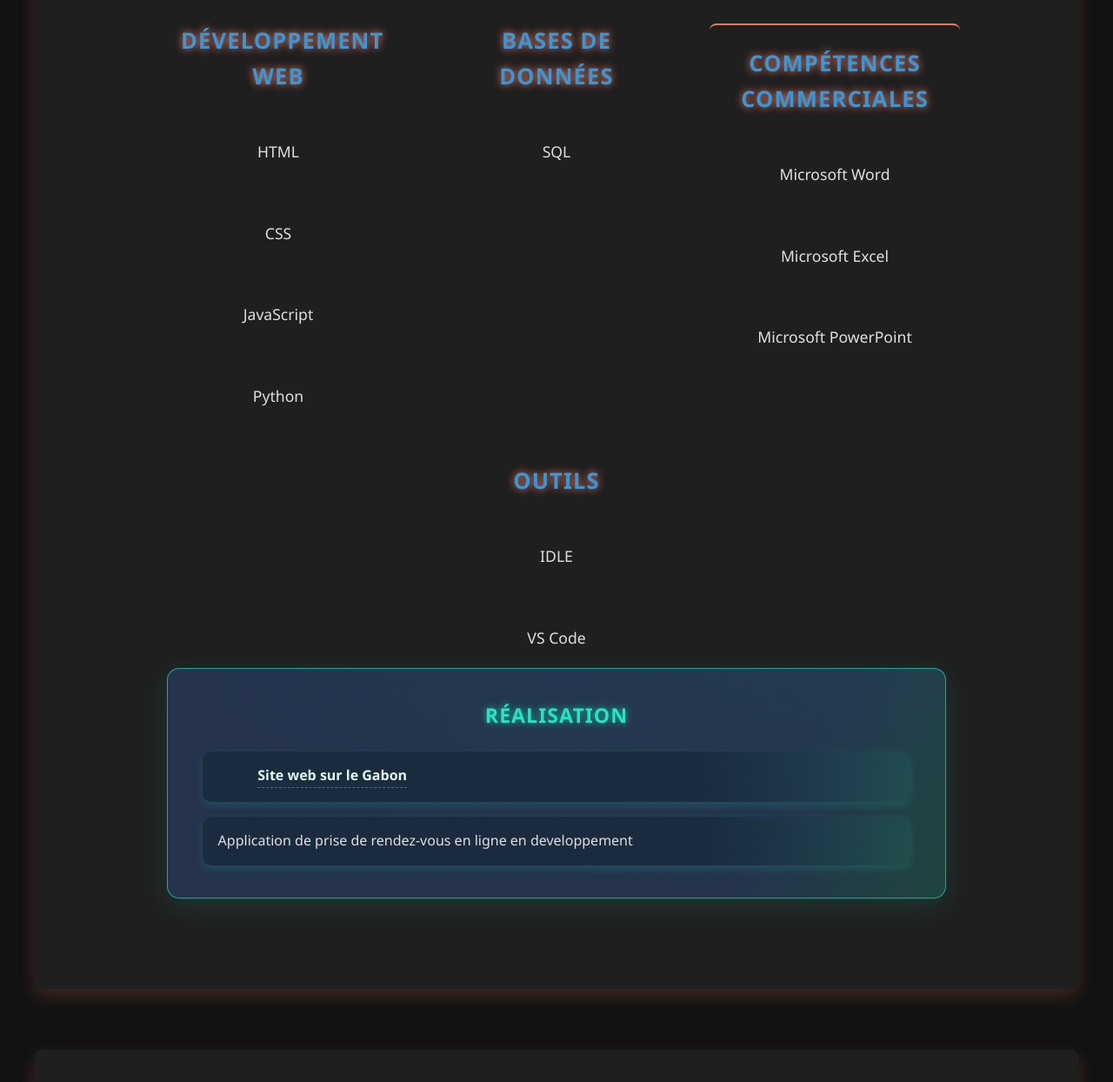
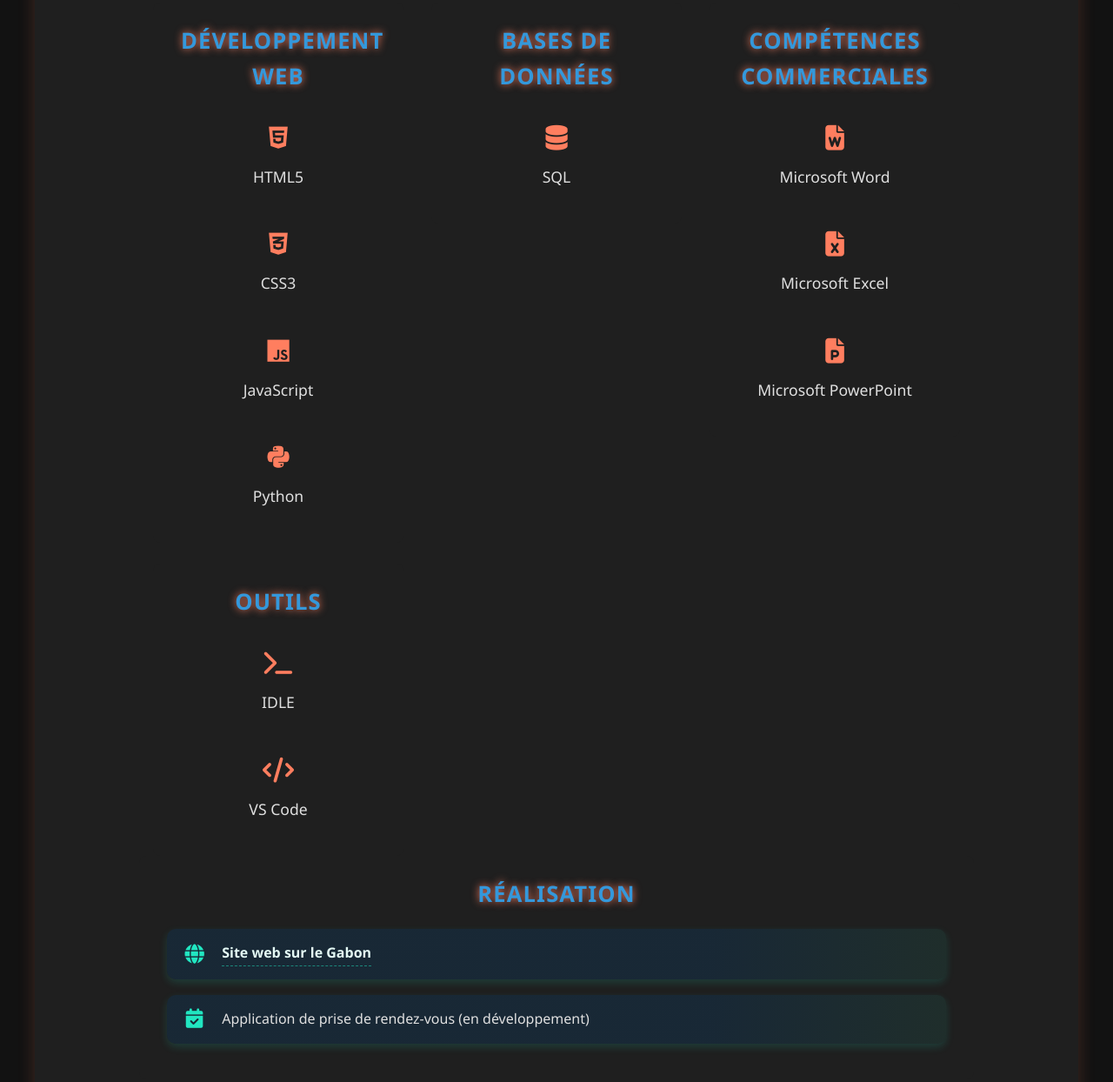
Before and after one commit to Asterglenn/asterglenn.github.io, a plain HTML site: page index.html in a window 1280 px wide. Shown: the part 2011-3255 px from the top of the page at 87% size. Drawn offline with Linux system fonts and the light colour scheme.

Commit message:
mise à jour du head

```diff
--- a/index.html
+++ b/index.html
@@ -2,22 +2,35 @@
 <html lang="fr">
 <head>
     <meta charset="UTF-8" />
-    <meta http-equiv="Content-Security-Policy" content="default-src 'self'; script-src 'self' https://cdnjs.cloudflare.com https://fonts.googleapis.com; style-src 'self' 'unsafe-inline' https://fonts.googleapis.com; font-src 'self' https://fonts.gstatic.com; img-src 'self' data:; object-src 'none'; base-uri 'self'; form-action 'self'">
+    <meta http-equiv="Content-Security-Policy"
+      content="default-src 'self';
+               script-src 'self' https://cdnjs.cloudflare.com https://fonts.googleapis.com;
+               style-src 'self' 'unsafe-inline' https://fonts.googleapis.com https://cdnjs.cloudflare.com;
+               font-src 'self' data: https://fonts.gstatic.com https://cdnjs.cloudflare.com https://cdnjs.cloudflare.com/ajax/libs/font-awesome/;
+               img-src 'self' data:;
+               object-src 'none';
+               base-uri 'self';
+               form-action 'self'">
+
     <meta name="referrer" content="no-referrer">
     <meta name="ASTER" content="width=device-width, initial-scale=1" />
     <title>Glenn Aster - Portfolio Développeur</title>
-    <!-- FontAwesome pour icônes -->
-    <link href="https://cdnjs.cloudflare.com/ajax/libs/font-awesome/6.0.0/css/all.min.css" rel="stylesheet" />
-    <!-- Google Fonts (optionnel mais recommandé) -->
-    <link href="https://fonts.googleapis.com/css2?family=Poppins:wght@300;500;700&display=swap" rel="stylesheet">
-    <!-- CSS -->
+
+    <!-- Google Fonts -->
+    <link href="https://fonts.googleapis.com/css?family=Poppins:wght@300;500;700&display=swap" rel="stylesheet">
+
+    <!-- Feuille de style principale -->
     <link rel="stylesheet" href="style.css" />
+
+    <!-- Font Awesome dernière version (6.5.2) -->
     <link rel="stylesheet"
-      href="https://cdnjs.cloudflare.com/ajax/libs/font-awesome/6.0.0/css/all.min.css"
-      integrity="sha512-9usAa10IRO0HhonpyA0Y4ZCkxzgv2Fne5+5ZTCDJ/NzNw2K6Jqq/RSB+BeIVHeYHlPOGQ5Ge86X1P6Lx98R5Vg=="
-      crossorigin="anonymous" referrerpolicy="no-referrer">
+      href="https://cdnjs.cloudflare.com/ajax/libs/font-awesome/6.5.2/css/all.min.css"
+      integrity="sha512-SnH5WK+bZxgPHs44uWIX+LLJAJ9/2PkPKZ5QiAj6Ta86w+fsb2TkcmfRyVX3pBnMFcV7oQPJkl9QevSCWr3W6A=="
+      crossorigin="anonymous"
+      referrerpolicy="no-referrer">
 
 </head>
+
 <body>
     <!-- Navigation -->
     <nav class="navbar">
@@ -112,68 +125,63 @@
   <div class="container max-width-1000">
     <h2 class="section-title">Mes Compétences</h2>
     <div class="skills-grid">
+
+      <!-- Développement Web -->
       <div class="skill-category card">
         <h3>Développement Web</h3>
         <div class="skill-list">
-                        <div class="skill-item"><i class="fab fa-html5"></i><span>HTML</span></div>
-                        <div class="skill-item"><i class="fab fa-css3-alt"></i><span>CSS</span></div>
-                        <div class="skill-item"><i class="fab fa-js-square"></i><span>JavaScript</span></div>
-                        <div class="skill-item"><i class="fab fa-python"></i><span>Python</span></div>
+          <div class="skill-item"><i class="fab fa-html5"></i> <span>HTML5</span></div>
+          <div class="skill-item"><i class="fab fa-css3-alt"></i> <span>CSS3</span></div>
+          <div class="skill-item"><i class="fab fa-js"></i> <span>JavaScript</span></div>
+          <div class="skill-item"><i class="fab fa-python"></i> <span>Python</span></div>
         </div>
       </div>
+
       <!-- Bases de données -->
       <div class="skill-category card">
         <h3>Bases de données</h3>
         <div class="skill-list">
-      <div class="skill-item"><i class="fas fa-database"></i><span>SQL</span></div>
+          <div class="skill-item"><i class="fas fa-database"></i> <span>SQL</span></div>
         </div>
       </div>
+
       <!-- Compétences commerciales -->
-  <div class="skill-category card commercial-category">
+      <div class="skill-category card">
         <h3>Compétences commerciales</h3>
         <div class="skill-list">
-      <div class="skill-item">
-        <i class="fas fa-file-word"></i>
-        <span>Microsoft Word</span>
+          <div class="skill-item"><i class="fas fa-file-word"></i> <span>Microsoft Word</span></div>
+          <div class="skill-item"><i class="fas fa-file-excel"></i> <span>Microsoft Excel</span></div>
+          <div class="skill-item"><i class="fas fa-file-powerpoint"></i> <span>Microsoft PowerPoint</span></div>
         </div>
-      <div class="skill-item">
-        <i class="fas fa-file-excel"></i>
-        <span>Microsoft Excel</span>
       </div>
-      <div class="skill-item">
-        <i class="fas fa-file-powerpoint"></i>
-        <span>Microsoft PowerPoint</span>
-      </div>
+
+      <!-- Outils -->
+      <div class="skill-category card">
+        <h3>Outils</h3>
+        <div class="skill-list">
+          <div class="skill-item"><i class="fas fa-terminal"></i><span>IDLE</span></div>
+          <div class="skill-item"><i class="fas fa-code"></i> <span>VS Code</span></div>
         </div>
       </div>
 
     </div>
+
+    <!-- Réalisation -->
 <div class="skill-category card">
-                    <h3>Outils</h3>
-                    <div class="skill-list">
-                        <div class="skill-item"><i class="fab fa-idle-alt"></i><span>IDLE</span></div>
-                        <div class="skill-item"><i class="fas fa-code"></i><span>VS Code</span></div>
-                    </div>
-                    <div class="skill-category realization-card">
   <h3>Réalisation</h3>
-  <div class="realization-list">
-    <ul>
+  <ul class="realization-list">
     <li>
       <i class="fas fa-globe"></i>
-        <a href="https://monsiteexemple.com" target="_blank" rel="noopener">
-          Site web sur le Gabon
-        </a>
+      <a href="https://monsiteexemple.com" target="_blank" rel="noopener">Site web sur le Gabon</a>
     </li>
     <li>
-          Application de prise de rendez-vous en ligne en developpement
-        </a>
+      <i class="fas fa-calendar-check"></i> Application de prise de rendez-vous (en développement)
     </li>
-      <!--liens vers les projets -->
   </ul>
 </div>
   </div>
+</section>
 
-    </section>
 
 <section id="experience" class="experience section">
   <div class="container max-width-800">
```
Lines whose indentation alone changed are shown as unchanged.
